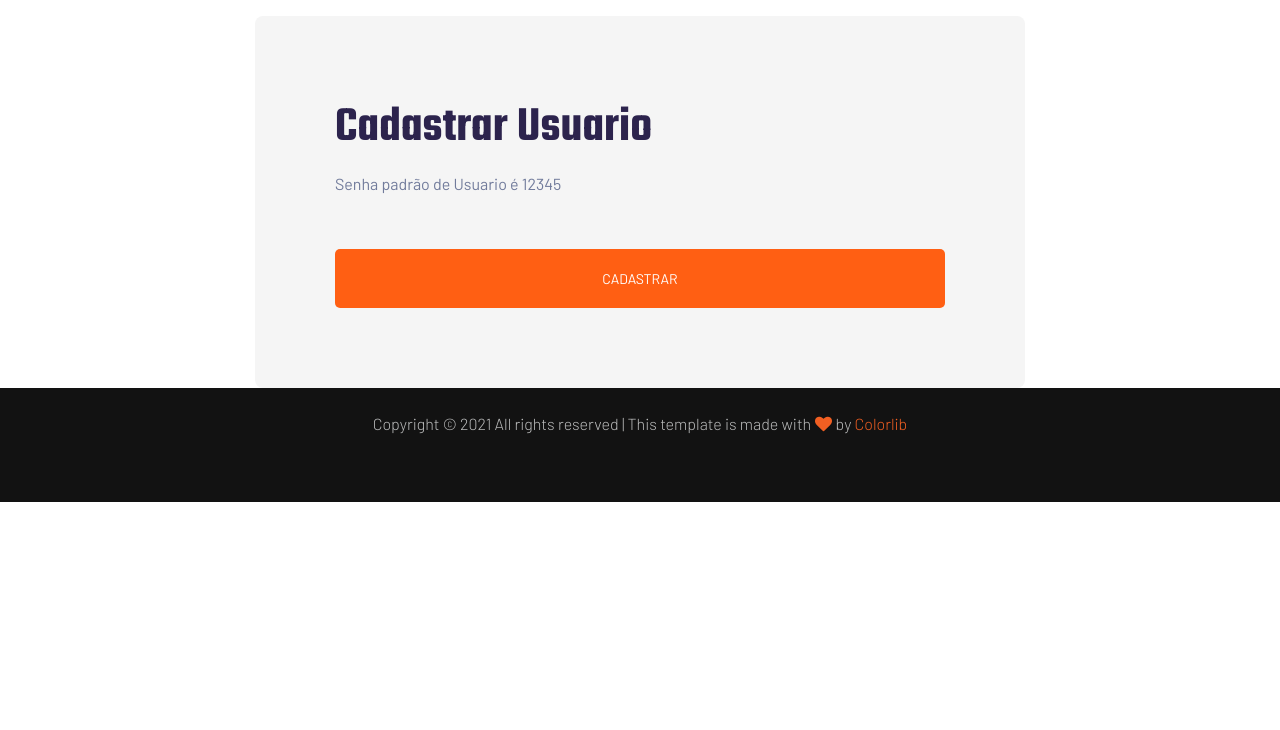
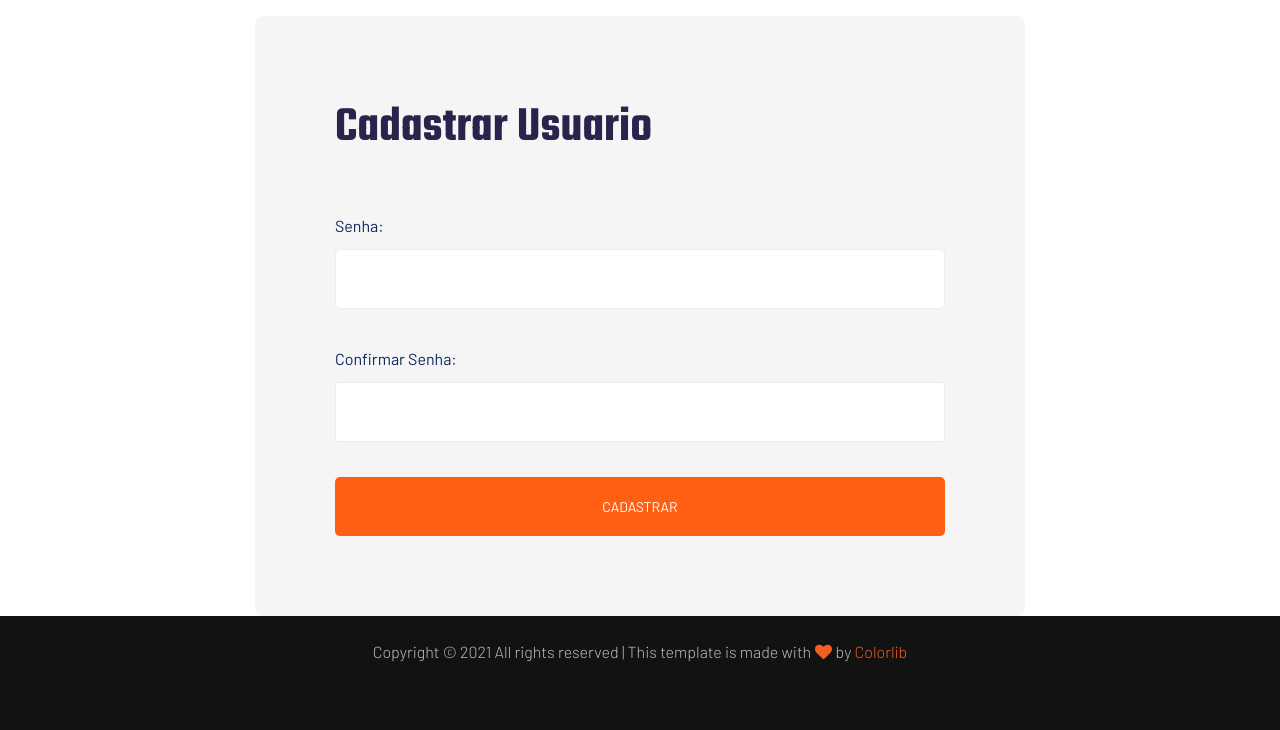
Before and after one commit to elioadriao/plus-premios-sorteio, a Django app: template sortition/account/templates/account/add.html in a window 1280 px wide. Shown: the part 150-880 px from the top of the page. Before the commit the page ends 652 px from the top, so only its background shows below. Run offline with Django 3.2, Linux system fonts and the light colour scheme; the template is opened without the code that fills it: values that come from a table or form of the project are taken from there, others are empty; parts of the project's set-up code (start-up, migrations or seed data) failed here and were passed over; some libraries are stand-ins or nearby versions.

Commit message:
changed user form

```diff
--- a/sortition/account/forms.py
+++ b/sortition/account/forms.py
@@ -4,9 +4,26 @@
 
 
 class UserForm(forms.ModelForm):
+    password1 = forms.CharField(label="Senha", widget=forms.PasswordInput)
+    password2 = forms.CharField(label="Confirmar Senha", widget=forms.PasswordInput)
+
     class Meta:
         model = User
         fields = ("name", "email", "phone")
+
+    def clean_password2(self):
+        password1 = self.cleaned_data.get("password1")
+        password2 = self.cleaned_data.get("password2")
+        if password1 and password2 and password1 != password2:
+            raise forms.ValidationError("Os dois campos de senha não coincidem.")
+        return password2
+
+    def save(self, commit=True):
+        user = super(UserForm, self).save(commit=False)
+        user.set_password(self.cleaned_data["password1"])
+        if commit:
+            user.save()
+        return user
 
 
 class AddressForm(forms.ModelForm):
--- a/sortition/account/templates/account/add.html
+++ b/sortition/account/templates/account/add.html
@@ -19,7 +19,6 @@
               <!-- Section Tittle -->
               <div class="section-tittle mb-50">
                 <h2>Cadastrar Usuario</h2>
-                <p>Senha padrão de Usuario é 12345</p>
               </div>
             </div>
           </div>
--- a/sortition/account/views.py
+++ b/sortition/account/views.py
@@ -21,9 +21,7 @@
 def add_users(request):
     form = UserForm(request.POST or None, instance=User())
     if form.is_valid():
-        user = form.save(commit=False)
-        user.set_password("12345")
-        user.save()
+        user = form.save()
         auth_login(request, user)
         return redirect("index")
     return render(request, "account/add.html", context={"form": form})
```
